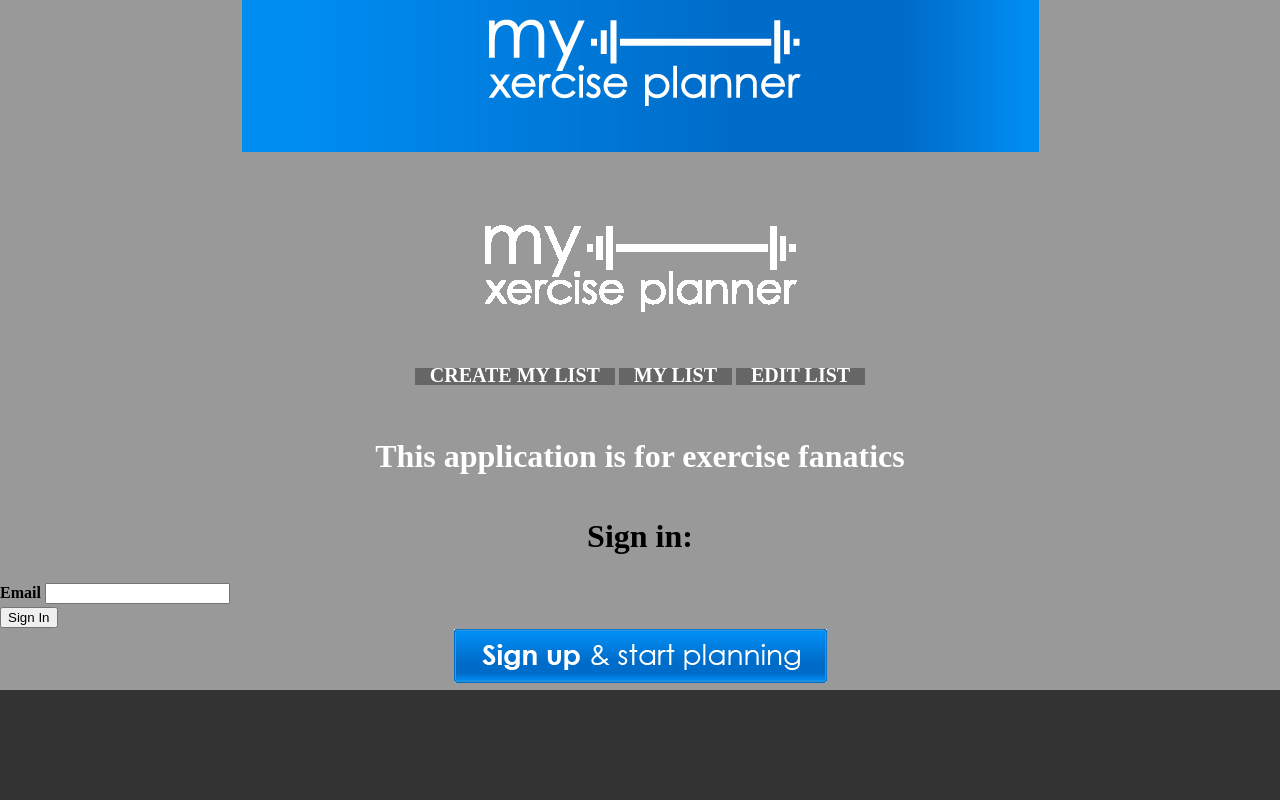
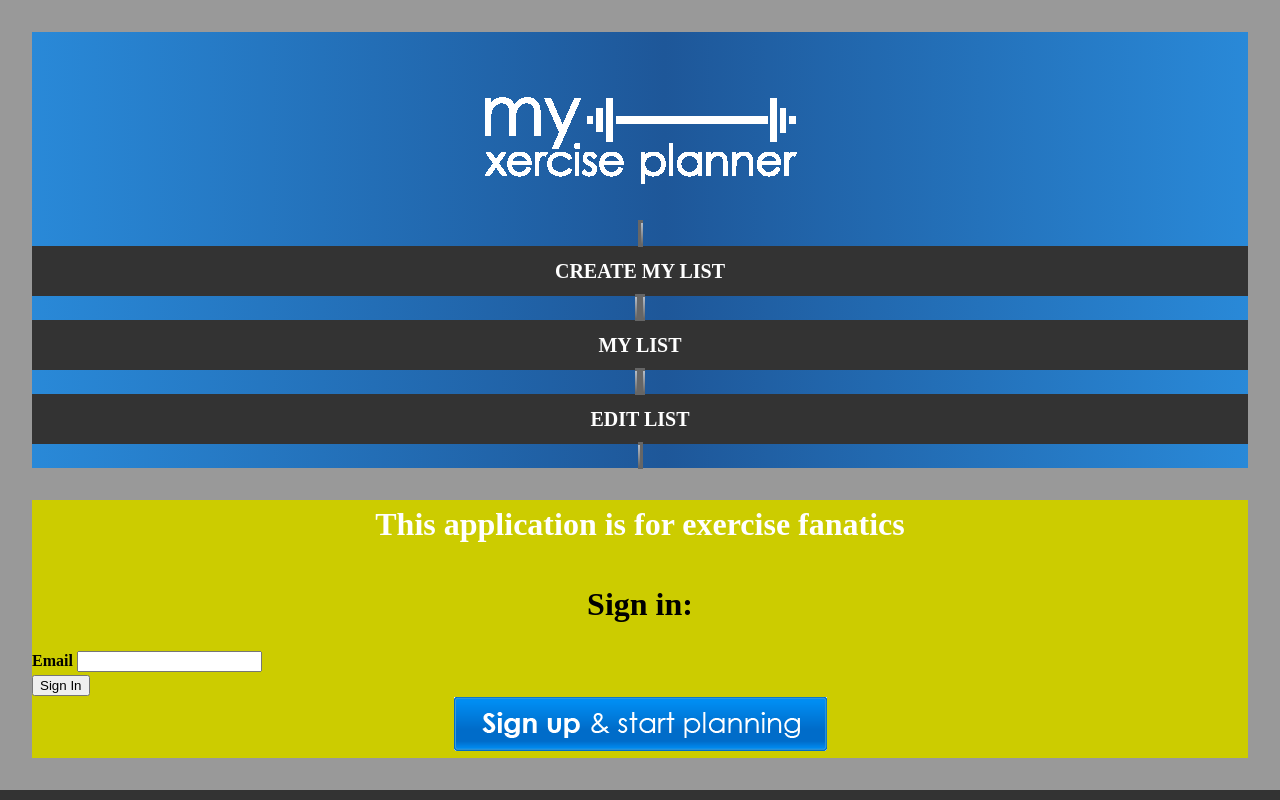
Before and after one commit to soudaou/web-app, a PHP site: page / in a window 1280 px wide. Run offline with PHP 8.4, Linux system fonts and the light colour scheme.

Commit message:
cssing the index.php

```diff
--- a/css/general.css
+++ b/css/general.css
@@ -2,21 +2,32 @@
 /* CSS Document */
 
 html{
-	margin:0 auto;
+	margin:0;
 	padding:0;
 	font: normal 100%/1.5 "Century Gothic";
 	background-color:#333;
+	width:100%;
 }
 body{
-	margin: 0;
-	padding: 0;
-/*	width:50%;*/
+	margin: 0 auto;
+	padding: 2em 2em 2em 2em;
 	background-color:#999;
 
 }
+.content{
+	background-color:#CC0;
+	width:100%;
+}
 header{
-	background: url(../images/logo.png) no-repeat center top;
-	padding-top:12em
+	padding-top:2em;
+	background: rgb(41,137,216); /* Old browsers */
+	background: -moz-linear-gradient(left, rgba(41,137,216,1) 0%, rgba(30,87,153,1) 52%, rgba(41,137,216,1) 100%); /* FF3.6+ */
+	background: -webkit-gradient(linear, left top, right top, color-stop(0%,rgba(41,137,216,1)), color-stop(52%,rgba(30,87,153,1)), color-stop(100%,rgba(41,137,216,1))); /* Chrome,Safari4+ */
+	background: -webkit-linear-gradient(left, rgba(41,137,216,1) 0%,rgba(30,87,153,1) 52%,rgba(41,137,216,1) 100%); /* Chrome10+,Safari5.1+ */
+	background: -o-linear-gradient(left, rgba(41,137,216,1) 0%,rgba(30,87,153,1) 52%,rgba(41,137,216,1) 100%); /* Opera 11.10+ */
+	background: -ms-linear-gradient(left, rgba(41,137,216,1) 0%,rgba(30,87,153,1) 52%,rgba(41,137,216,1) 100%); /* IE10+ */
+	background: linear-gradient(to right, rgba(41,137,216,1) 0%,rgba(30,87,153,1) 52%,rgba(41,137,216,1) 100%); /* W3C */
+	filter: progid:DXImageTransform.Microsoft.gradient( startColorstr='#2989d8', endColorstr='#2989d8',GradientType=1 ); /* IE6-9 */
 }
 h1{
 	text-align: center;
@@ -32,13 +43,9 @@ nav ul{
 }
 nav li,
 nav li:first-child{
-	width:266px;
+	padding:2px 2px 2px 2px;
 	color:#FFF;
-	background-color:#666;
-	display: inline;
-	border: 0;
 }
-
 nav a,
 nav a:link,
 nav a:visited{
@@ -57,9 +64,18 @@ nav a:active{
 	color:#09F;
 }
 
-/*nav li{
+nav li{
 	color:#FFF;
-	background-color:#666;
+	border: solid medium #666;
+	background: rgb(181,189,200); /* Old browsers */
+	background: -moz-linear-gradient(top, rgba(181,189,200,1) 0%, rgba(104,104,104,1) 100%); /* FF3.6+ */
+	background: -webkit-gradient(linear, left top, left bottom, color-stop(0%,rgba(181,189,200,1)), color-stop(100%,rgba(104,104,104,1))); /* Chrome,Safari4+ */
+	background: -webkit-linear-gradient(top, rgba(181,189,200,1) 0%,rgba(104,104,104,1) 100%); /* Chrome10+,Safari5.1+ */
+	background: -o-linear-gradient(top, rgba(181,189,200,1) 0%,rgba(104,104,104,1) 100%); /* Opera 11.10+ */
+	background: -ms-linear-gradient(top, rgba(181,189,200,1) 0%,rgba(104,104,104,1) 100%); /* IE10+ */
+	background: linear-gradient(to bottom, rgba(181,189,200,1) 0%,rgba(104,104,104,1) 100%); /* W3C */
+	filter: progid:DXImageTransform.Microsoft.gradient( startColorstr='#b5bdc8', endColorstr='#686868',GradientType=0 ); /* IE6-9 */
+	display: inline;
 }
 
 nav a,
@@ -96,3 +112,17 @@ img{
 .sign-up{
 	text-align:center;
 }
+
+@media all and (min-width: 600px) {
+
+nav li{
+	display: inline;
+}
+
+}
+
+
+@media all and (min-width: 1000px) {
+
+
+}
```
